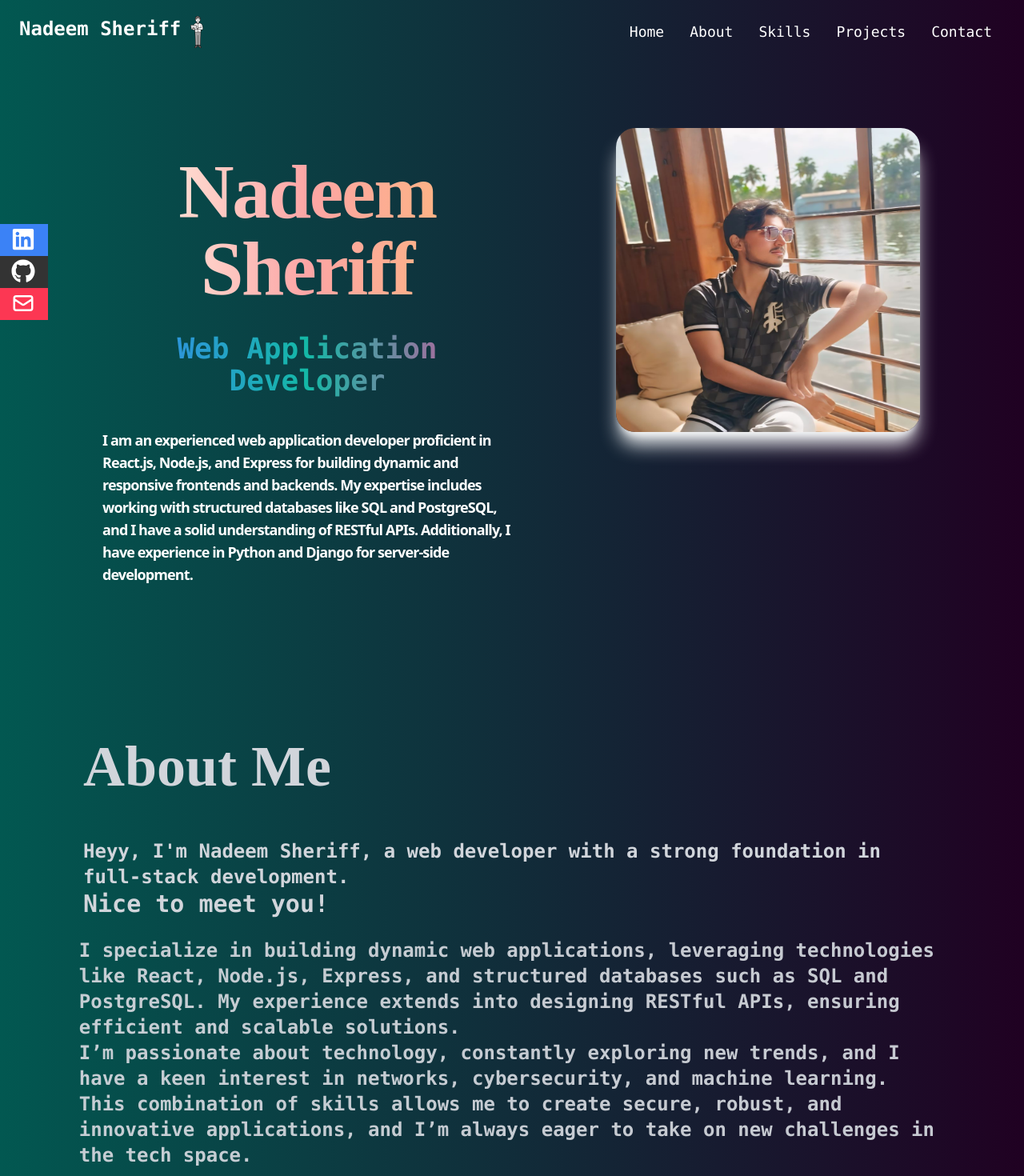
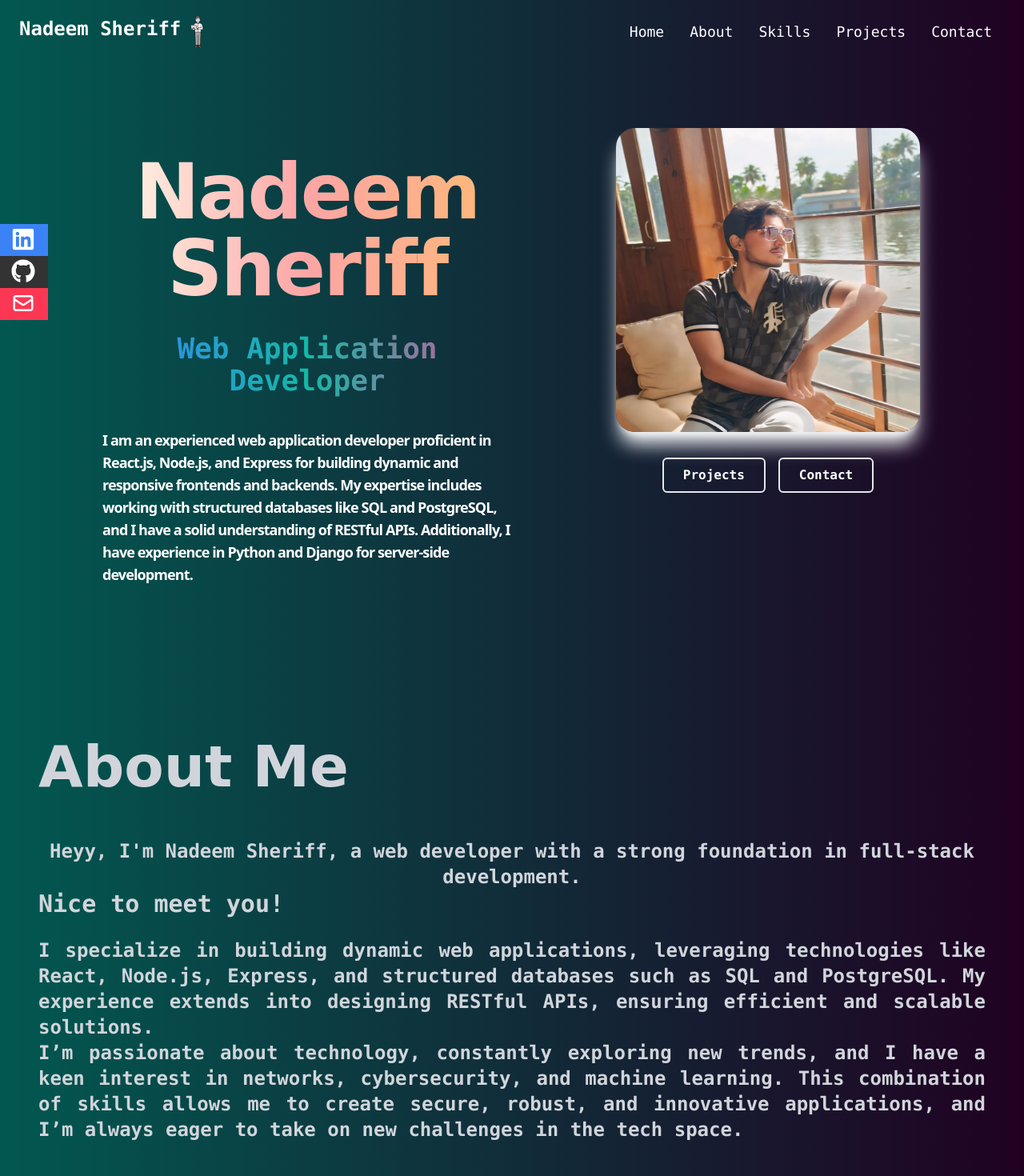
Before and after one commit to nadeemsheriff18/portfolio, a React (Create React App) app: page / in a window 1280 px wide. Shown: the top 1470 px of the page at 80% size. Built offline with nearby package versions, Linux system fonts and the light colour scheme.

Commit message:
third attempt

```diff
--- a/src/components/About.js
+++ b/src/components/About.js
@@ -3,32 +3,38 @@ import { motion } from "framer-motion";
 
 const About = () => {
   return (
-    <div name='about' id="about" className='w-full h-auto pt-40 sm:pt-0 md:pt-0 lg:pt-0 text-gray-300 bg-gray-900'>
+    <div name='about' id="about" className='w-full h-auto pt-56 sm:pt-0 md:pt-0 lg:pt-0 text-gray-300 bg-gray-900'>
       <div className='flex flex-col justify-center items-center w-full h-full px-4 sm:px-6 md:px-10 lg:px-16 xl:px-32 py-20'>
-        <div className='px-20'>
+        <div className='px-4 sm:px-20'>
           <motion.div
             whileInView={{ opacity: 1, x: 0 }}
             initial={{ opacity: 0, x: -100 }}
             transition={{ duration: 0.5 }}
-
-         className='mb-8'>
+            className='mb-8'
+          >
             <p id="about_header" className='motion-safe:animate-bounce text-4xl font-mono sm:text-6xl mt-5 lg:text-7xl font-extrabold'>
               About Me
             </p>
           </motion.div>
           <div>
-            <motion.h2 whileInView={{ opacity: 1, x: 0 }}
+            <motion.h2
+              whileInView={{ opacity: 1, x: 0 }}
               initial={{ opacity: 0, x: -100 }}
-          transition={{ duration: 1 }} className='text-sm font-bold sm:text-xl lg:text-2xl pb-3 lg:py-4 w-full font-mono'>
+              transition={{ duration: 1 }}
+              className='text-base font-bold sm:text-xl lg:text-2xl pb-3 lg:py-4 w-full font-mono text-center sm:text-left'
+            >
               Heyy, I'm Nadeem Sheriff, a web developer with a strong foundation in full-stack development.
               <br />
-              <span className='text-2xl text-justify sm:text-3xl lg:text-3xl font-extrabold block'>
+              <span className='text-xl text-justify sm:text-2xl lg:text-3xl font-extrabold block'>
                 Nice to meet you!
               </span>
             </motion.h2>
-            <motion.p whileInView={{ opacity: 1, x: 0 }}
+            <motion.p
+              whileInView={{ opacity: 1, x: 0 }}
               initial={{ opacity: 0, x: -100 }}
-          transition={{ duration: 8 }} className='text-base font-semibold font-mono py-2 w-full sm:text-xl md:text-2xl lg:text-2xl px-0'>
+              transition={{ duration: 1 }}
+              className='text-base font-semibold font-mono py-2 w-full sm:text-lg md:text-xl lg:text-2xl px-0 text-justify'
+            >
               I specialize in building dynamic web applications, leveraging technologies like React, Node.js, Express, and structured databases such as SQL and PostgreSQL. My experience extends into designing RESTful APIs, ensuring efficient and scalable solutions.
               <br />
               I’m passionate about technology, constantly exploring new trends, and I have a keen interest in networks, cybersecurity, and machine learning. This combination of skills allows me to create secure, robust, and innovative applications, and I’m always eager to take on new challenges in the tech space.
--- a/src/components/App.css
+++ b/src/components/App.css
@@ -10,7 +10,7 @@
 }
 
 #about_header, #myname, #skills_header, #projects_header, #contact_header {
-  font-family: "Brush Script MT";
+  font-family: "Brush Script MT", "Comic Sans MS", cursive, sans-serif; /* Fallback fonts */
 }
 
 body, html {
--- a/src/components/Home.js
+++ b/src/components/Home.js
@@ -1,18 +1,21 @@
-import React from 'react'
-import {motion} from "framer-motion"
-const container=(delay)=>({
-  hidden:{x:-100,opacity:0},
-  visible:{
-    x:0,opacity:1,
-    transition:{duration:0.5, delay:delay},
+import React from 'react';
+import { motion } from 'framer-motion';
+import { Link } from 'react-scroll';
+
+const container = (delay) => ({
+  hidden: { x: -100, opacity: 0 },
+  visible: {
+    x: 0,
+    opacity: 1,
+    transition: { duration: 0.5, delay: delay },
   },
 });
+
 const Home = () => {
   return (
     <div name='home' id="home" className='h-screen w-full pt-32'>
       {/* Container */}
       <div className='flex flex-wrap'>
-
         <div className='w-full lg:w-1/2 lg:pl-32'>
           <div className='flex flex-col items-center lg:items-start'>
             <motion.h1
@@ -20,7 +23,7 @@ const Home = () => {
               initial="hidden"
               animate="visible"
               className='pb-6 text-7xl tracking-tight lg:mt-16 lg:text-8xl text-center bg-gradient-to-r from-amber-50 via-red-300 to-orange-300 bg-clip-text text-transparent font-mono font-extrabold'
-            id='myname' >
+              id='myname'>
               Nadeem Sheriff
             </motion.h1>
             <motion.span
@@ -37,21 +40,44 @@ const Home = () => {
               className='my-2 max-w-xl py-6 font-bold tracking-tighter px-20 md:text-lg md:px-0 text-white'>
               I am an experienced web application developer proficient in React.js, Node.js, and Express for building dynamic and responsive frontends and backends. My expertise includes working with structured databases like SQL and PostgreSQL, and I have a solid understanding of RESTful APIs. Additionally, I have experience in Python and Django for server-side development.
             </motion.p>
-
           </div>
         </div>
-        <div className='w-full lg:w-1/2 lg:p-8 '>
+
+        <div className='w-full lg:w-1/2 lg:p-8'>
           <div className='flex justify-center '>
             <motion.img
-            initial={{x:100,opacity:0}}
-            animate={{x:0 , opacity:1}}
-            transition={{duration:1, delay:1.2}}
-            className=" w-[200px] h-[200px] lg:w-[380px] lg:h-[380px] rounded-3xl shadow-xl shadow-[#f5f7f8]" src='/assets/mypic5.jpg' alt="Nadeem Sheriff"></motion.img>
+              initial={{ x: 100, opacity: 0 }}
+              animate={{ x: 0, opacity: 1 }}
+              transition={{ duration: 1, delay: 1.2 }}
+              className="w-[200px] h-[200px] lg:w-[380px] lg:h-[380px] rounded-3xl shadow-xl shadow-[#f5f7f8]"
+              src='/assets/mypic5.jpg'
+              alt="Nadeem Sheriff"
+            />
+          </div>
+
+          {/* Buttons */}
+          <div className='flex justify-center mt-8 space-x-4'>
+            <Link
+              to="projects"
+              smooth={true}
+              duration={500}
+              className='text-white font-bold py-2 px-4 rounded-md hover:bg-black transition duration-300 border-2 cursor-pointer font-mono'
+            >
+              Projects
+            </Link>
+            <Link
+              to="contact"
+              smooth={true}
+              duration={500}
+              className="text-white font-bold py-2 px-4 rounded-md hover:bg-black transition duration-300 border-2 cursor-pointer font-mono"
+            >
+              Contact
+            </Link>
           </div>
         </div>
       </div>
     </div>
-  )
-}
+  );
+};
 
-export default Home
+export default Home;
--- a/src/components/Projects.js
+++ b/src/components/Projects.js
@@ -1,5 +1,6 @@
-import React from 'react'
-import {motion} from "framer-motion";
+import React from 'react';
+import { motion } from "framer-motion";
+
 const Projects = () => {
   return (
     <div id="projects" className='w-full h-max'>
@@ -7,9 +8,10 @@ const Projects = () => {
         whileInView={{ opacity: 1, y: 0 }}
         initial={{ opacity: 0, y: -100 }}
         transition={{ duration: 0.5 }}
-        className='py-20 text-center text-5xl md:text-6xl lg:text-7xl text-white' id='projects_header'>My projects</motion.h1>
-      <div className='flex flex-col px-28 py-2 font-mono text-lg'>
+        className='py-20 text-center text-5xl md:text-6xl lg:text-7xl text-white' id='projects_header'>My Projects</motion.h1>
 
+      <div className='flex flex-col px-4 sm:px-10 lg:px-28 py-2 font-mono text-lg'>
+        {/* Project 1 */}
         <div className="flex flex-wrap lg:justify-center py-8 my-1 text-white">
           <motion.div
             whileInView={{ opacity: 1, x: 0 }}
@@ -17,82 +19,80 @@ const Projects = () => {
             transition={{ duration: 1 }}
             className='w-full lg:w-1/4'>
             <img src='/assets/od_app.png' alt="OD request app" width={250} height={250} className='mb-6 rounded' />
-
-
           </motion.div>
           <motion.div
-           whileInView={{opacity:1,x:0}}
-            initial={{opacity:0,x:100}}
-           transition={{duration:1}}
-          className='w-full max-w-xl flex flex-col lg:w-3/4'>
-            <h6 className='mb-2 font-extrabold'>OD/Leave request application</h6>
-            <p className='mb-2 text-neutral-400'>This project was developed for my college, A On-duty(OD) and leave management system for students and HOD streamlining the Request and approval process with a centralized dashboard, real-time updates, and document uploads. Simplifes the process of applying on-duty and leave for students .  </p>
-            <p className='text-sm'>React js,Express js,Postgresql,Tailwindcss</p>
-            <a  className="text-lg px-2 py-2 hover:animate-bounce font-extrabold" href='https://github.com/nadeemsheriff18/od_project'>Github</a>
+           whileInView={{ opacity: 1, x: 0 }}
+            initial={{ opacity: 0, x: 100 }}
+           transition={{ duration: 1 }}
+           className='w-full max-w-xl flex flex-col lg:w-3/4'>
+            <h6 className='mb-2 font-extrabold'>OD/Leave Request Application</h6>
+            <p className='mb-2 text-neutral-400 text-justify'>This project was developed for my college, a On-duty (OD) and leave management system for students and HOD streamlining the request and approval process with a centralized dashboard, real-time updates, and document uploads. Simplifies the process of applying for on-duty and leave for students.</p>
+            <p className='text-sm'>Technologies: React, Express, PostgreSQL, Tailwind CSS</p>
+            <a className="text-lg px-2 py-2 hover:animate-bounce font-extrabold" href='https://github.com/nadeemsheriff18/od_project'>Github</a>
           </motion.div>
         </div>
+
+        {/* Project 2 */}
         <div className="flex flex-wrap lg:justify-center py-8 text-white">
           <motion.div
             whileInView={{ opacity: 1, x: 0 }}
             initial={{ opacity: 0, x: -100 }}
             transition={{ duration: 1 }}
             className='w-full lg:w-1/4'>
-            <img src='/assets/blog.jpeg' alt="OD request app" width={250} height={250} className='mb-6 rounded' />
-
-
+            <img src='/assets/blog.jpeg' alt="Blog Page" width={250} height={250} className='mb-6 rounded' />
           </motion.div>
           <motion.div
-           whileInView={{opacity:1,x:0}}
-            initial={{opacity:0,x:100}}
-           transition={{duration:1}}
-          className='w-full max-w-xl flex flex-col lg:w-3/4'>
+           whileInView={{ opacity: 1, x: 0 }}
+            initial={{ opacity: 0, x: 100 }}
+           transition={{ duration: 1 }}
+           className='w-full max-w-xl flex flex-col lg:w-3/4'>
             <h6 className='mb-2 font-extrabold'>Blog Page</h6>
-            <p className='mb-2 text-neutral-400'>This is a blog site where users can read and upload posts, Share their views, comment on posts. This site acts as an public forum where users can post anything, So this app also has a feature of checking the content for any sensitive or use of abusive language. </p>
-            <p className='text-sm pr-8'>React js,Django,SQL,Tailwindcss,Machine Learning</p>
-            <a  className="text-lg px-2 py-2 hover:animate-bounce font-extrabold" href='https://github.com/nadeemsheriff18/Blog_page'>Github</a>
+            <p className='mb-2 text-neutral-400 text-justify'>This is a blog site where users can read and upload posts, share their views, and comment on posts. This site acts as a public forum where users can post anything. The app also checks content for any sensitive or abusive language.</p>
+            <p className='text-sm'>Technologies: React, Django, SQL, Tailwind CSS, Machine Learning</p>
+            <a className="text-lg px-2 py-2 hover:animate-bounce font-extrabold" href='https://github.com/nadeemsheriff18/Blog_page'>Github</a>
           </motion.div>
         </div>
+
+        {/* Project 3 */}
         <div className="flex flex-wrap lg:justify-center py-8 text-white">
           <motion.div
             whileInView={{ opacity: 1, x: 0 }}
             initial={{ opacity: 0, x: -100 }}
             transition={{ duration: 1 }}
             className='w-full lg:w-1/4'>
-            <img src='/assets/ideaforge.png' alt="OD request app" width={250} height={250} className='mb-6 rounded' />
-
-
+            <img src='/assets/ideaforge.png' alt="Ideaforge Hackathon Website" width={250} height={250} className='mb-6 rounded' />
           </motion.div>
           <motion.div
-           whileInView={{opacity:1,x:0}}
-            initial={{opacity:0,x:100}}
-           transition={{duration:1}}
-          className='w-full max-w-xl flex flex-col lg:w-3/4'>
+           whileInView={{ opacity: 1, x: 0 }}
+            initial={{ opacity: 0, x: 100 }}
+           transition={{ duration: 1 }}
+           className='w-full max-w-xl flex flex-col lg:w-3/4'>
             <h6 className='mb-2 font-extrabold'>Ideaforge Hackathon Website</h6>
-            <p className='mb-2 text-neutral-400'>A webiste developed for the hackathon conducted by the department of computer science and business systems in my college.</p>
-            <p className='text-sm'>React js,Framer motion,Tailwindcss</p>
-            <a  className="text-lg px-2 py-2 hover:animate-bounce" href='https://github.com/nadeemsheriff18/ideaforge-website'>Github</a>
+            <p className='mb-2 text-neutral-400 text-justify'>A website developed for the hackathon conducted by the department of computer science and business systems in my college.</p>
+            <p className='text-sm'>Technologies: React, Framer Motion, Tailwind CSS</p>
+            <a className="text-lg px-2 py-2 hover:animate-bounce font-extrabold" href='https://github.com/nadeemsheriff18/ideaforge-website'>Github</a>
             <a className="text-lg px-2 py-2 hover:animate-bounce font-extrabold" href='https://ideaforgehackathon.netlify.app/'>Website</a>
           </motion.div>
         </div>
+
+        {/* Project 4 */}
         <div className="mb-8 flex flex-wrap lg:justify-center text-white">
           <motion.div
             whileInView={{ opacity: 1, x: 0 }}
             initial={{ opacity: 0, x: -100 }}
             transition={{ duration: 1 }}
             className='w-full lg:w-1/4'>
-            <img src='/assets/chatapp.png' alt="Chatapp" width={200} height={200} className='mb-6 rounded' />
-
-
+            <img src='/assets/chatapp.png' alt="Chat Application" width={200} height={200} className='mb-6 rounded' />
           </motion.div>
           <motion.div
             whileInView={{ opacity: 1, x: 0 }}
             initial={{ opacity: 0, x: 100 }}
             transition={{ duration: 1 }}
             className='w-full max-w-xl lg:w-3/4 flex flex-col'>
-            <h6 className='mb-2 font-extrabold'>Chat application</h6>
-            <p className='mb-2 text-neutral-400 text-pretty'>A one-one chat application ensures privacy and lets users text each other!</p>
-            <p className='text-sm'>React js,Express js,Postgresql,Tailwindcss</p>
-            <a  className="text-lg px-2 py-2 hover:animate-bounce font-extrabold" href='https://github.com/nadeemsheriff18/React-chatApp'>Github</a>
+            <h6 className='mb-2 font-extrabold'>Chat Application</h6>
+            <p className='mb-2 text-neutral-400 text-justify'>A one-on-one chat application that ensures privacy and lets users text each other!</p>
+            <p className='text-sm'>Technologies: React, Express, PostgreSQL, Tailwind CSS</p>
+            <a className="text-lg px-2 py-2 hover:animate-bounce font-extrabold" href='https://github.com/nadeemsheriff18/React-chatApp'>Github</a>
           </motion.div>
         </div>
       </div>
@@ -100,4 +100,4 @@ const Projects = () => {
   )
 }
 
-export default Projects
+export default Projects;
```
Lines whose indentation alone changed are shown as unchanged.
